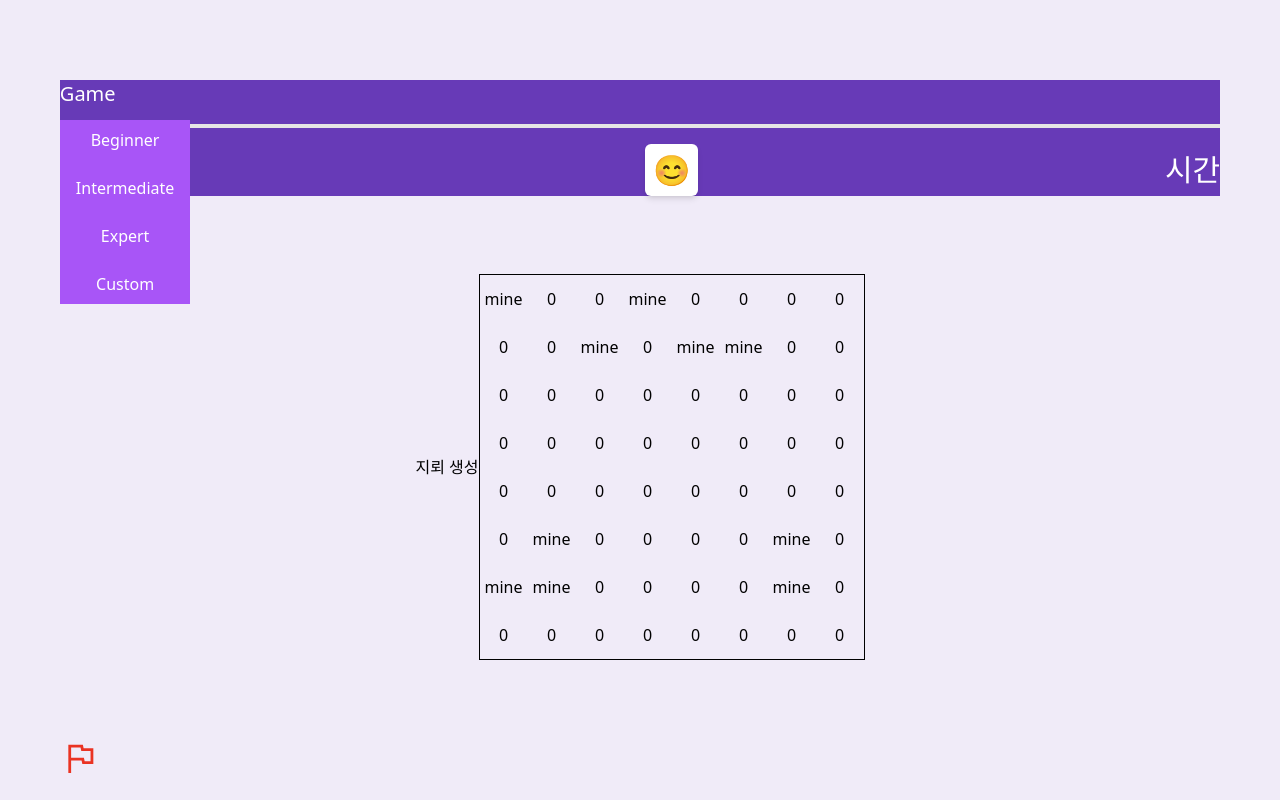
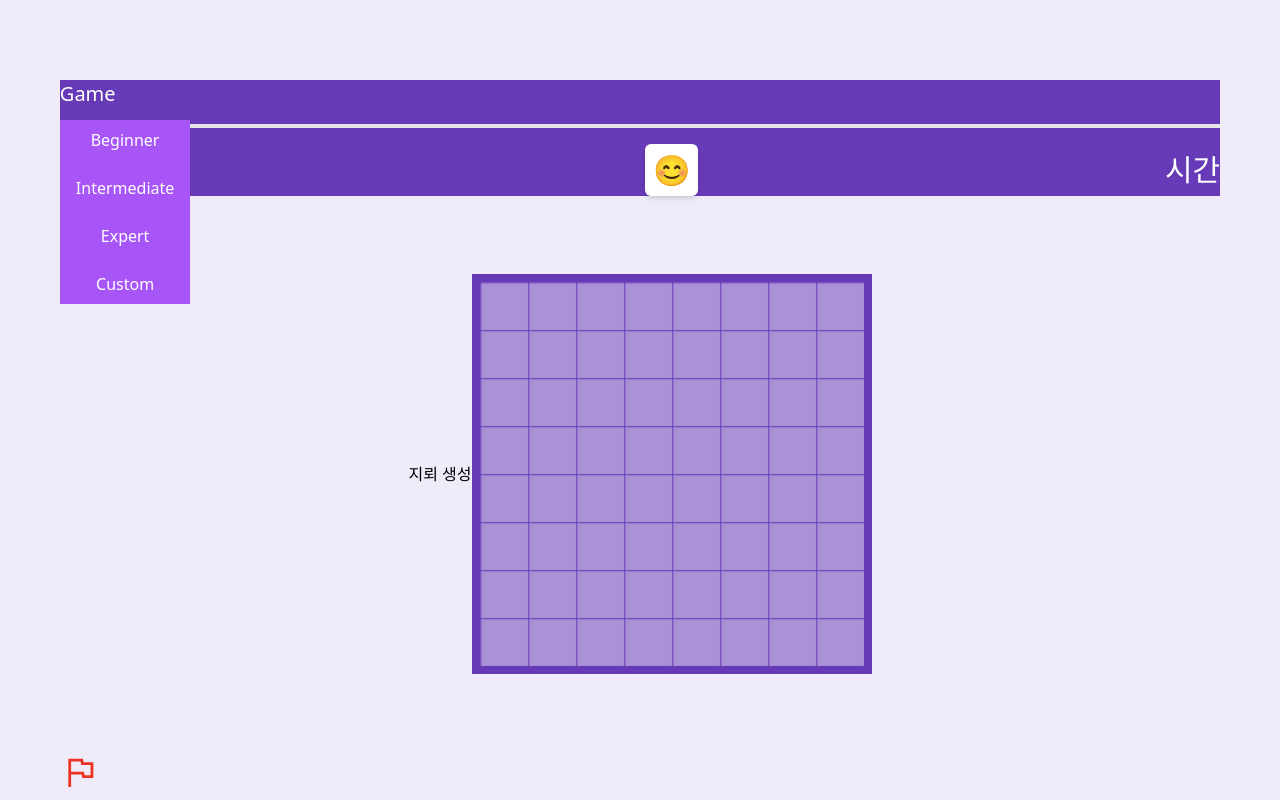
Before and after one commit to rlwjd31/mine-game, a React (Vite) app: page / in a window 1280 px wide. Built offline with nearby package versions, Linux system fonts and the light colour scheme.

Commit message:
🚀 [Feat]: Add cell component
- isOpen에 따른 스타일 분기처리
- grid의 내부 선 표시를 위해 shadow-cell 정의

```diff
--- /dev/null
+++ b/src/components/Cell.tsx
@@ -0,0 +1,62 @@
+import Icon from "@/components/Icon";
+import { CellType } from "@/store/mine.slice";
+import { cn } from "@/utils/cn";
+import { ComponentProps } from "react";
+
+type CellProps = CellType & {
+  openStyle?: string;
+  closeStyle?: string;
+} & ComponentProps<"button">;
+
+export default function Cell({
+  content,
+  isOpen,
+  position,
+  openStyle,
+  closeStyle,
+  ...others
+}: CellProps) {
+  console.log("content", content, isOpen, position);
+
+  const defaultStyle = "flex size-full items-center justify-center shadow-cell";
+  // isOpen = true;
+
+  console.log("content", content, isOpen, position);
+
+  if (!isOpen) {
+    return (
+      <button
+        className={cn(
+          defaultStyle,
+          "relative bg-purple-primary/50  hover:bg-purple-primary/30 cursor-pointer",
+          closeStyle
+        )}
+        {...others}
+      >
+        {content === "flag" && (
+          <div>
+            <Icon type="flag" />
+          </div>
+        )}
+      </button>
+    );
+  }
+
+  return (
+    <button
+      className={cn(
+        defaultStyle,
+        "bg-transparent pointer-events-none",
+        openStyle
+      )}
+      {...others}
+    >
+      {typeof content === "number" && (
+        <span className="text-xl font-bold text-center">
+          {content === 0 ? "" : content}
+        </span>
+      )}
+      {content === "mine" && <Icon type="mine" />}
+    </button>
+  );
+}
--- a/src/components/MineBody.tsx
+++ b/src/components/MineBody.tsx
@@ -1,3 +1,4 @@
+import Cell from "@/components/Cell";
 import { Level, generateMineBoard } from "@/store/mine.slice";
 import { RootDispatch, RootState } from "@/store/store";
 import { useDispatch, useSelector } from "react-redux";
@@ -27,7 +28,7 @@ export default function MineBody() {
         지뢰 생성
       </button>
       <div
-        className="grid size-fit border border-black "
+        className="grid size-fit border-8 border-purple-primary "
         style={{
           gridTemplateRows: `repeat(${levelConfig.row}, 3rem)`, // 행 개수와 크기 설정
           gridTemplateColumns: `repeat(${levelConfig.col}, 3rem)`, // 열 개수와 크기 설정
@@ -35,9 +36,12 @@ export default function MineBody() {
       >
         {board.map((row, rowIndex) =>
           row.map(({ isOpen, content, position }, colIndex) => (
-            <div key={position} className="flex items-center justify-center">
-              {content}
-            </div>
+            <Cell
+              key={position}
+              content={content}
+              isOpen={isOpen}
+              position={position}
+            />
           ))
         )}
       </div>
--- a/tailwind.config.js
+++ b/tailwind.config.js
@@ -11,6 +11,9 @@ export default {
         "blue-primary": "#4285f4",
         "red-primary": "#C23729",
       },
+      boxShadow: {
+        cell: "inset 1px 1px 2px 0 rgb(103 58 183)",
+      },
       backgroundImage: {
         "dot-pattern": "radial-gradient(circle, black 1px, transparent 1px)",
       },
```
